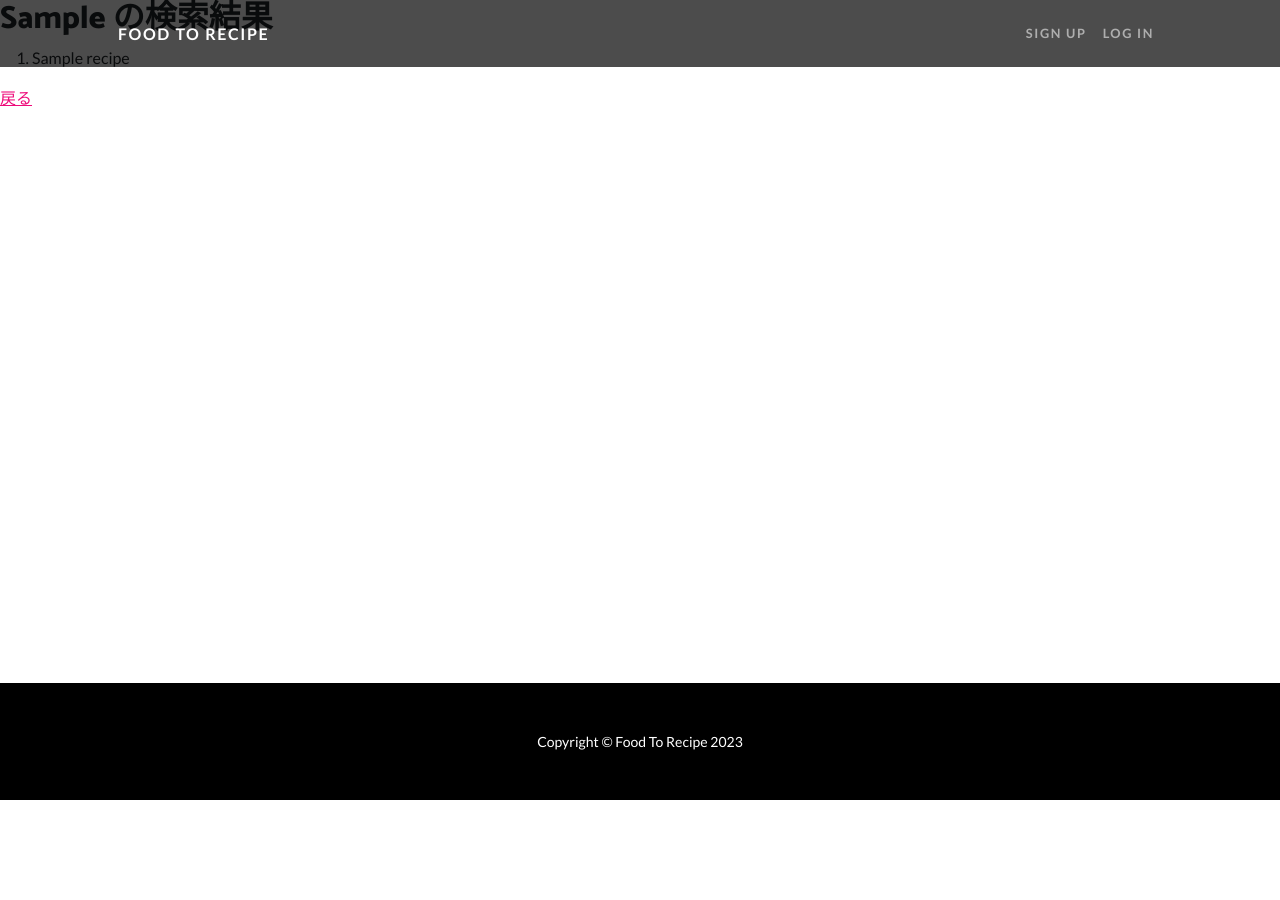
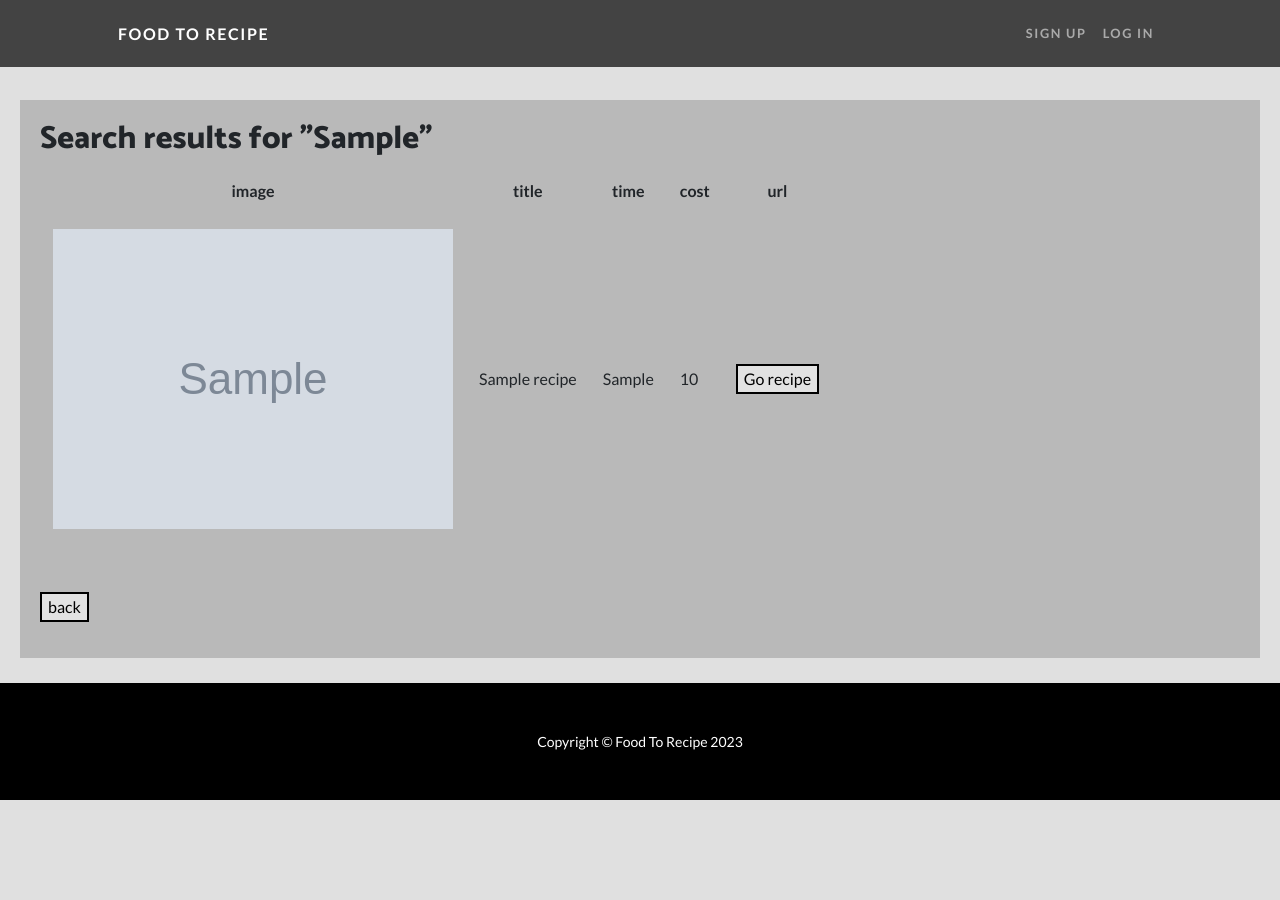
Before and after one commit to kazukiyoda7/food2recipe, a Django app: template food2recipe/food_to_recipe/templates/result.html in a window 1280 px wide. Before the commit the page ends 800 px from the top, so only its background shows below. Run offline with Django 4.2, Linux system fonts and the light colour scheme; the template is opened without the code that fills it: most values are stand-ins (such as "Sample title", 1, 10 or a date in 2020); grey boxes marked "Sample" are stand-in pictures; some libraries are stand-ins or nearby versions.

Commit message:
first complete

```diff
--- a/food2recipe/food_to_recipe/templates/result.html
+++ b/food2recipe/food_to_recipe/templates/result.html
@@ -1,12 +1,27 @@
 {% extends 'base.html' %}
 {% block content %}
 
-    <h2>{{ input_food }} の検索結果</h2>
-    <ol>
+<div class="result">
+    <h2>Search results for "{{ input_food }}"</h2>
+    <table>
+        <tr>
+            <th>image</th>
+            <th>title</th>
+            <th>time</th>
+            <th>cost</th>
+            <th>url</th>
+        </tr>
         {% for recipe in recipe_ranking %}
-            <li>{{ recipe }}</li>
+        <tr>
+            <td><img src="{{ recipe.smallImageUrl }}"></td>
+            <td>{{ recipe.recipeTitle }}</td>
+            <td>{{ recipe.recipeIndication }}</td>
+            <td>{{ recipe.recipeCost }}</td>
+            <td><a href="{{ recipe.recipeUrl }}"><button tyspe="button">Go recipe</button></a></td>
+        </tr>
         {% endfor %}
-    </ol>
-    <p><a href="{% url 'food_to_recipe:index' %}">戻る</a></p>
+    </table>
+    <p><a href="{% url 'food_to_recipe:index' %}"><button type="button">back</button></a></p>
+</div>
 
 {% endblock content %}
--- a/food2recipe/static/css/mystyle.css
+++ b/food2recipe/static/css/mystyle.css
@@ -35,7 +35,7 @@ div.history{
 }
 
 .history h3 {
-    margin: 10px 0 0 10px;
+    margin: 10px 0 10px 10px;
 }
 
 .stock{
@@ -159,12 +159,35 @@ div.mywapper{
     margin-top: 50px;
 }
 
+.result{
+    background-color: #b9b9b9;
+    margin: 100px 20px 0 20px;
+    padding: 20px 0 20px 20px;
+}
+
+.result td, .result th{
+    padding: 13px;
+}
+
+.result th{
+    text-align: center;
+}
+
+.result p{
+    padding-top: 50px;
+}
+
 
 /* 共通項目 */
-input{
+input, button{
     border: 2px solid black;
+    background-color: #e2e2e2;
 }
 
-button{
-    border: 2px solid black;
+html, body {
+  height: 100%;
 }
+
+body{
+    background-color: #e0e0e0;
+}
```
